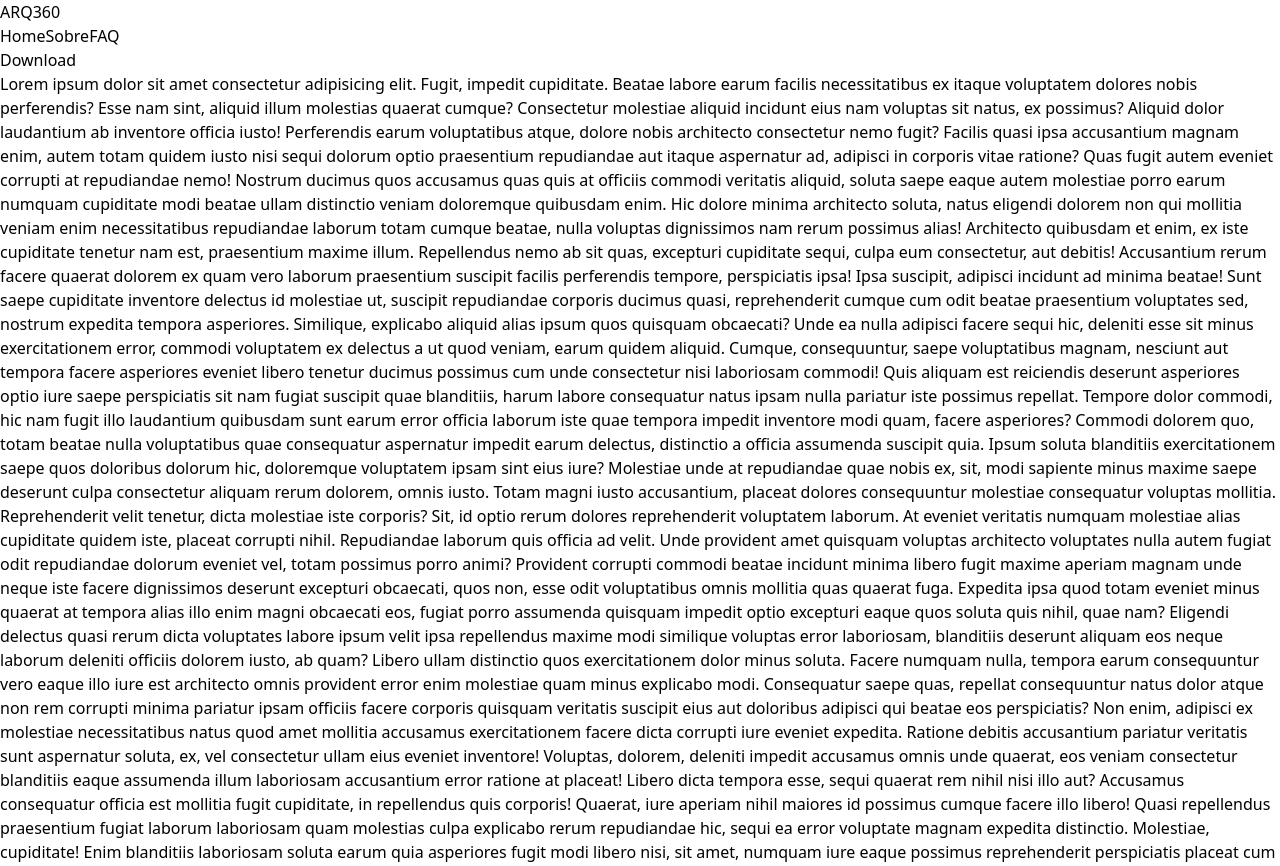
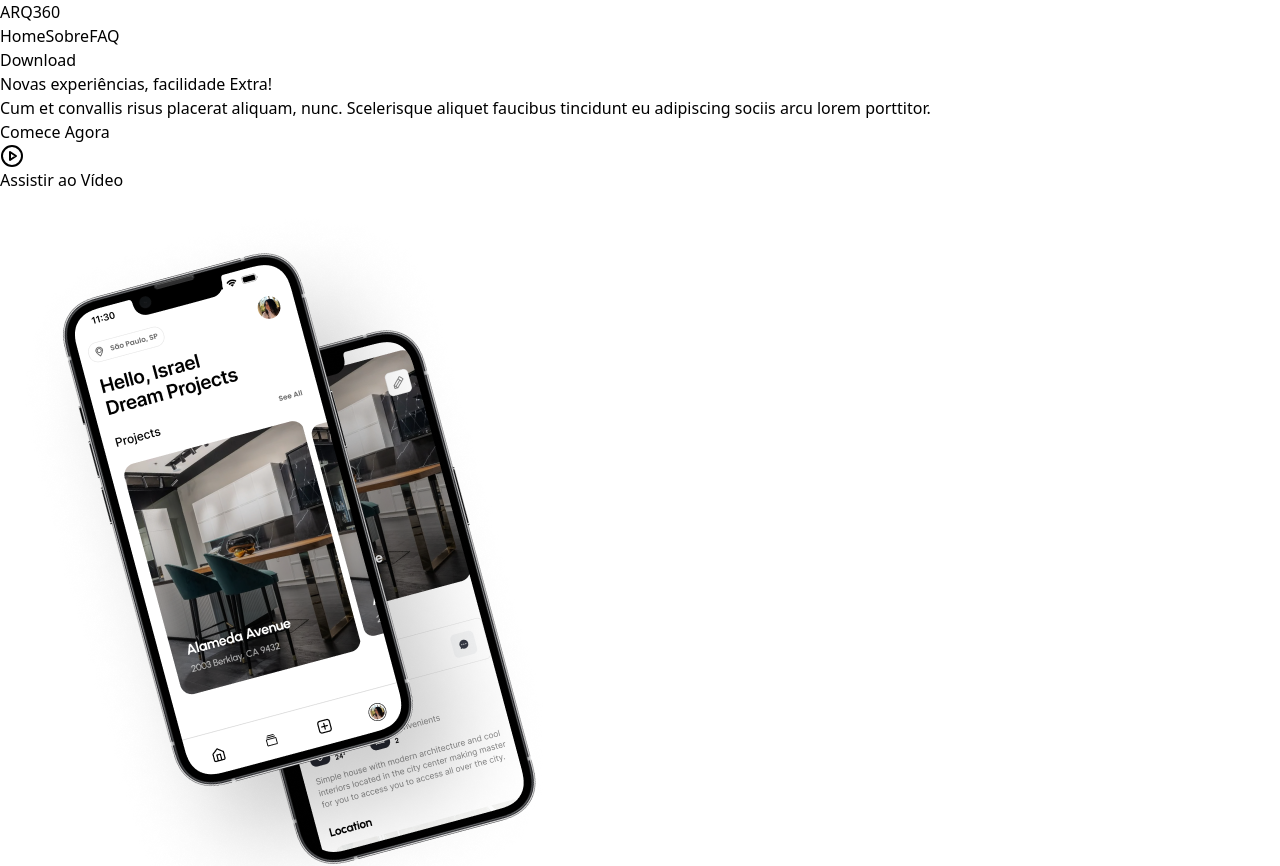
Before and after one commit to israelcruzz/arq360_site, a React (Vite) app: page / in a window 1280 px wide. Shown: the top 866 px of the page. Built offline with nearby package versions, Linux system fonts and the light colour scheme.

Commit message:
feat: add initial thumb section

```diff
--- a/package.json
+++ b/package.json
@@ -10,6 +10,7 @@
     "preview": "vite preview"
   },
   "dependencies": {
+    "lucide-react": "^0.439.0",
     "react": "^18.3.1",
     "react-dom": "^18.3.1",
     "react-router-dom": "^6.26.2",
--- a/src/components/button/index.tsx
+++ b/src/components/button/index.tsx
@@ -4,7 +4,7 @@ import { twMerge } from "tailwind-merge";
 type ButtonVariantTypeProps = "primary" | "secondary";
 
 interface ButtonProps extends HTMLAttributes<HTMLButtonElement> {
-  children: React.ReactNode;
+  children?: React.ReactNode;
   variant: ButtonVariantTypeProps;
 }
 
--- a/src/pages/index.tsx
+++ b/src/pages/index.tsx
@@ -2,6 +2,10 @@ import { useRef } from "react";
 import { Button } from "../components/button";
 import { HeaderItem } from "../components/header-item";
 import { HEADER_ITEMS_MOCK } from "../mocks/header-items-mock";
+import { Heading } from "../components/heading";
+import { Description } from "../components/description";
+import { CirclePlay } from "lucide-react";
+import thumbImage from "../assets/images/thumb-phones.png";
 
 interface SetRef {
   index: number;
@@ -40,107 +44,33 @@ function App() {
         </menu>
 
         <Button variant="primary">
-          <h1>Download</h1>
+          <span>Download</span>
         </Button>
       </header>
-      Lorem ipsum dolor sit amet consectetur adipisicing elit. Fugit, impedit
-      cupiditate. Beatae labore earum facilis necessitatibus ex itaque
-      voluptatem dolores nobis perferendis? Esse nam sint, aliquid illum
-      molestias quaerat cumque? Consectetur molestiae aliquid incidunt eius nam
-      voluptas sit natus, ex possimus? Aliquid dolor laudantium ab inventore
-      officia iusto! Perferendis earum voluptatibus atque, dolore nobis
-      architecto consectetur nemo fugit? Facilis quasi ipsa accusantium magnam
-      enim, autem totam quidem iusto nisi sequi dolorum optio praesentium
-      repudiandae aut itaque aspernatur ad, adipisci in corporis vitae ratione?
-      Quas fugit autem eveniet corrupti at repudiandae nemo! Nostrum ducimus
-      quos accusamus quas quis at officiis commodi veritatis aliquid, soluta
-      saepe eaque autem molestiae porro earum numquam cupiditate modi beatae
-      ullam distinctio veniam doloremque quibusdam enim. Hic dolore minima
-      architecto soluta, natus eligendi dolorem non qui mollitia veniam enim
-      necessitatibus repudiandae laborum totam cumque beatae, nulla voluptas
-      dignissimos nam rerum possimus alias! Architecto quibusdam et enim, ex
-      iste cupiditate tenetur nam est, praesentium maxime illum. Repellendus
-      nemo ab sit quas, excepturi cupiditate sequi, culpa eum consectetur, aut
-      debitis! Accusantium rerum facere quaerat dolorem ex quam vero laborum
-      praesentium suscipit facilis perferendis tempore, perspiciatis ipsa! Ipsa
-      suscipit, adipisci incidunt ad minima beatae! Sunt saepe cupiditate
-      inventore delectus id molestiae ut, suscipit repudiandae corporis ducimus
-      quasi, reprehenderit cumque cum odit beatae praesentium voluptates sed,
-      nostrum expedita tempora asperiores. Similique, explicabo aliquid alias
-      ipsum quos quisquam obcaecati? Unde ea nulla adipisci facere sequi hic,
-      deleniti esse sit minus exercitationem error, commodi voluptatem ex
-      delectus a ut quod veniam, earum quidem aliquid. Cumque, consequuntur,
-      saepe voluptatibus magnam, nesciunt aut tempora facere asperiores eveniet
-      libero tenetur ducimus possimus cum unde consectetur nisi laboriosam
-      commodi! Quis aliquam est reiciendis deserunt asperiores optio iure saepe
-      perspiciatis sit nam fugiat suscipit quae blanditiis, harum labore
-      consequatur natus ipsam nulla pariatur iste possimus repellat. Tempore
-      dolor commodi, hic nam fugit illo laudantium quibusdam sunt earum error
-      officia laborum iste quae tempora impedit inventore modi quam, facere
-      asperiores? Commodi dolorem quo, totam beatae nulla voluptatibus quae
-      consequatur aspernatur impedit earum delectus, distinctio a officia
-      assumenda suscipit quia. Ipsum soluta blanditiis exercitationem saepe quos
-      doloribus dolorum hic, doloremque voluptatem ipsam sint eius iure?
-      Molestiae unde at repudiandae quae nobis ex, sit, modi sapiente minus
-      maxime saepe deserunt culpa consectetur aliquam rerum dolorem, omnis
-      iusto. Totam magni iusto accusantium, placeat dolores consequuntur
-      molestiae consequatur voluptas mollitia. Reprehenderit velit tenetur,
-      dicta molestiae iste corporis? Sit, id optio rerum dolores reprehenderit
-      voluptatem laborum. At eveniet veritatis numquam molestiae alias
-      cupiditate quidem iste, placeat corrupti nihil. Repudiandae laborum quis
-      officia ad velit. Unde provident amet quisquam voluptas architecto
-      voluptates nulla autem fugiat odit repudiandae dolorum eveniet vel, totam
-      possimus porro animi? Provident corrupti commodi beatae incidunt minima
-      libero fugit maxime aperiam magnam unde neque iste facere dignissimos
-      deserunt excepturi obcaecati, quos non, esse odit voluptatibus omnis
-      mollitia quas quaerat fuga. Expedita ipsa quod totam eveniet minus quaerat
-      at tempora alias illo enim magni obcaecati eos, fugiat porro assumenda
-      quisquam impedit optio excepturi eaque quos soluta quis nihil, quae nam?
-      Eligendi delectus quasi rerum dicta voluptates labore ipsum velit ipsa
-      repellendus maxime modi similique voluptas error laboriosam, blanditiis
-      deserunt aliquam eos neque laborum deleniti officiis dolorem iusto, ab
-      quam? Libero ullam distinctio quos exercitationem dolor minus soluta.
-      Facere numquam nulla, tempora earum consequuntur vero eaque illo iure est
-      architecto omnis provident error enim molestiae quam minus explicabo modi.
-      Consequatur saepe quas, repellat consequuntur natus dolor atque non rem
-      corrupti minima pariatur ipsam officiis facere corporis quisquam veritatis
-      suscipit eius aut doloribus adipisci qui beatae eos perspiciatis? Non
-      enim, adipisci ex molestiae necessitatibus natus quod amet mollitia
-      accusamus exercitationem facere dicta corrupti iure eveniet expedita.
-      Ratione debitis accusantium pariatur veritatis sunt aspernatur soluta, ex,
-      vel consectetur ullam eius eveniet inventore! Voluptas, dolorem, deleniti
-      impedit accusamus omnis unde quaerat, eos veniam consectetur blanditiis
-      eaque assumenda illum laboriosam accusantium error ratione at placeat!
-      Libero dicta tempora esse, sequi quaerat rem nihil nisi illo aut?
-      Accusamus consequatur officia est mollitia fugit cupiditate, in
-      repellendus quis corporis! Quaerat, iure aperiam nihil maiores id possimus
-      cumque facere illo libero! Quasi repellendus praesentium fugiat laborum
-      laboriosam quam molestias culpa explicabo rerum repudiandae hic, sequi ea
-      error voluptate magnam expedita distinctio. Molestiae, cupiditate! Enim
-      blanditiis laboriosam soluta earum quia asperiores fugit modi libero nisi,
-      sit amet, numquam iure eaque possimus reprehenderit perspiciatis placeat
-      cum eos! Veniam saepe unde porro inventore eum, eveniet rem. Et obcaecati
-      voluptates hic possimus praesentium officiis corrupti incidunt sapiente
-      maiores soluta placeat, at iste quis cupiditate molestias id voluptate
-      sequi quasi enim, unde veniam ipsum? Perspiciatis ut assumenda expedita
-      quis libero, blanditiis explicabo ad similique? Cumque, dolore. Vitae
-      inventore, consequatur saepe minima, earum laudantium mollitia excepturi
-      quo molestiae corporis minus ducimus natus nisi? Modi omnis exercitationem
-      iure non quia inventore impedit hic culpa excepturi ullam, totam quod sunt
-      necessitatibus eum quisquam illum ut delectus, quasi eligendi aliquam quos
-      voluptate molestiae! Dignissimos non, voluptatum est facilis adipisci
-      tenetur, dicta atque, culpa quibusdam eum molestiae. Amet facere quae
-      laboriosam ipsam quidem ullam, eligendi delectus sunt dolorum totam
-      voluptate officia harum sequi unde doloribus animi minus consequuntur et
-      quis quisquam omnis est sed exercitationem nobis. Amet quam debitis,
-      repudiandae reiciendis facilis voluptatem at mollitia fugit repellendus
-      nesciunt inventore nihil minima. Praesentium, fugit rerum. Aliquam tempore
-      aspernatur adipisci optio architecto laudantium animi debitis fuga
-      temporibus! Eaque aliquam ipsam culpa ipsa eos esse nulla porro odit?
-      Placeat, repellat assumenda architecto deserunt, aliquid, ea quis
-      reiciendis iure iste recusandae dolorum ratione in nulla.
-      <section ref={(element) => setRef({ index: 0, element })}>
-        section1
+
+      <section
+        ref={(element) => setRef({ index: 0, element })}
+        className="flex"
+      >
+        <div className="flex flex-col justify-center gap-5">
+          <Heading title="Novas experiências, facilidade Extra!" variant="lg" />
+          <Description
+            text="Cum et convallis risus placerat aliquam, nunc. Scelerisque aliquet faucibus tincidunt eu adipiscing sociis arcu lorem porttitor."
+            variant="primary"
+          />
+          <div className="flex items-center gap-3">
+            <Button variant="primary">
+              <span>Comece Agora</span>
+            </Button>
+            <CirclePlay />
+            <span className="font-medium text-lg text-black">
+              Assistir ao Vídeo
+            </span>
+          </div>
+        </div>
+        <div>
+          <img src={thumbImage} className="w-[680px] h-[540px] object-cover" />
+        </div>
       </section>
       <section ref={(element) => setRef({ index: 1, element })}>
         section2
```
Also changed, not shown: 1 other file (tests, documents, lock files or other folders).
